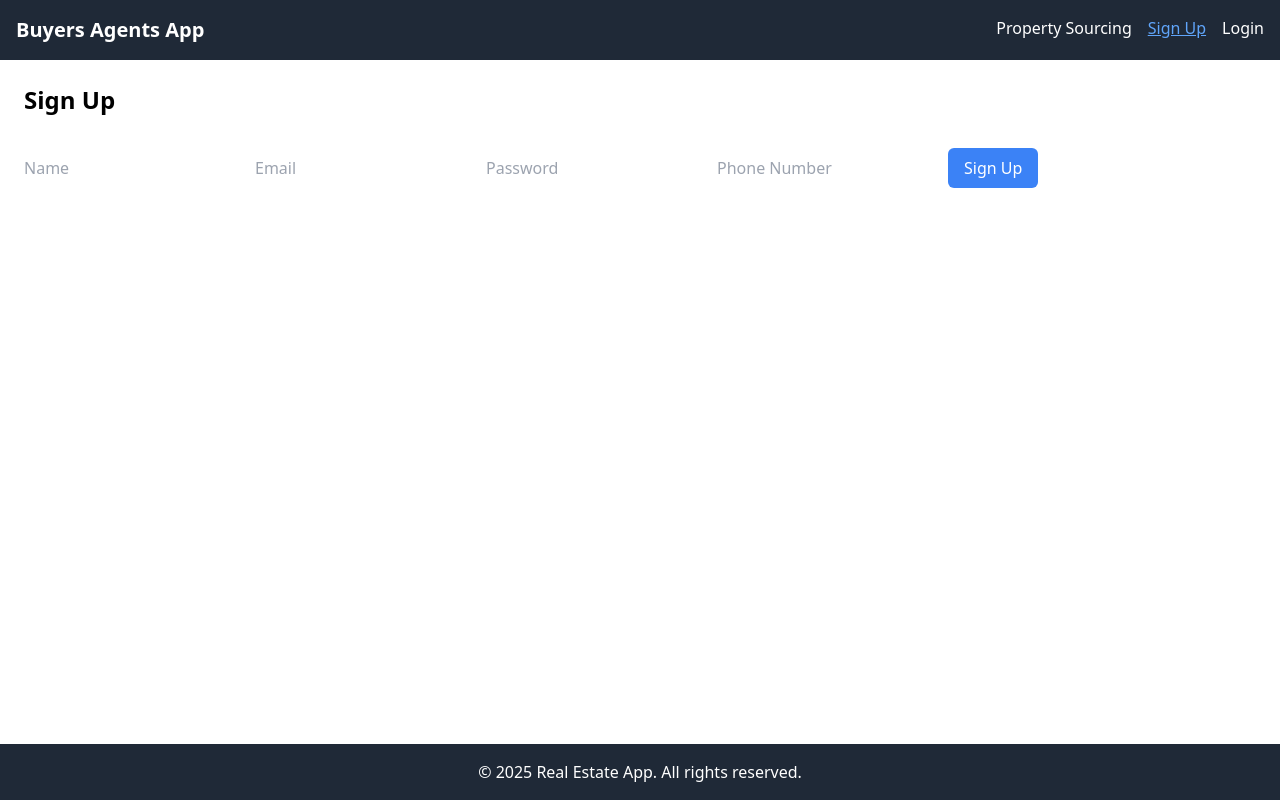
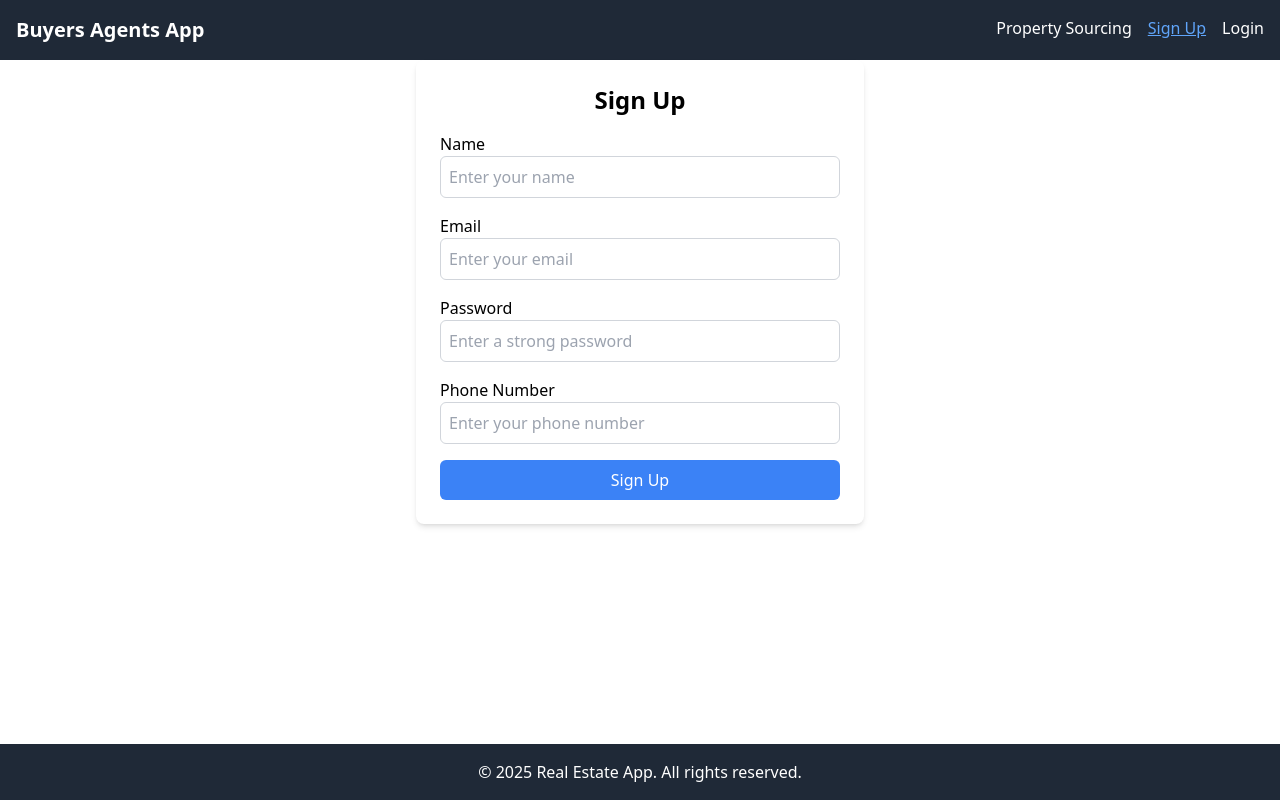
Before and after one commit to vishnoiamit82/real-estate-ui, a React (Create React App) app: page /signup in a window 1280 px wide. Built offline with nearby package versions, Linux system fonts and the light colour scheme; no server answers.

Commit message:
Deploy sign up form

```diff
--- a/src/components/SignupForm.js
+++ b/src/components/SignupForm.js
@@ -1,4 +1,3 @@
-// SignupForm.js
 import React, { useState } from 'react';
 import axiosInstance from '../axiosInstance';
 
@@ -10,6 +9,7 @@ const SignupForm = () => {
         phoneNumber: ''
     });
     const [message, setMessage] = useState('');
+    const [isSubmitting, setIsSubmitting] = useState(false);
 
     const handleChange = (e) => {
         setFormData({ ...formData, [e.target.name]: e.target.value });
@@ -17,6 +17,9 @@ const SignupForm = () => {
 
     const handleSubmit = async (e) => {
         e.preventDefault();
+        setIsSubmitting(true);
+        setMessage('');
+
         try {
             await axiosInstance.post(`${process.env.REACT_APP_API_BASE_URL}/signup`, formData);
             setMessage('Signup successful! You can now log in.');
@@ -24,19 +27,70 @@ const SignupForm = () => {
         } catch (error) {
             console.error('Signup error:', error);
             setMessage('Failed to sign up. Please try again.');
+        } finally {
+            setIsSubmitting(false);
         }
     };
 
     return (
-        <div className="container mx-auto p-6">
-            <h2 className="text-2xl font-bold mb-4">Sign Up</h2>
-            {message && <p className="mb-4">{message}</p>}
+        <div className="max-w-md mx-auto p-6 bg-white shadow-md rounded-lg">
+            <h2 className="text-2xl font-bold mb-4 text-center">Sign Up</h2>
+            {message && <p className="mb-4 text-center text-gray-700">{message}</p>}
             <form onSubmit={handleSubmit} className="space-y-4">
-                <input type="text" name="name" placeholder="Name" onChange={handleChange} required />
-                <input type="email" name="email" placeholder="Email" onChange={handleChange} required />
-                <input type="password" name="password" placeholder="Password" onChange={handleChange} required />
-                <input type="tel" name="phoneNumber" placeholder="Phone Number" onChange={handleChange} />
-                <button type="submit" className="px-4 py-2 bg-blue-500 text-white rounded-md">Sign Up</button>
+                <div>
+                    <label className="block font-medium">Name</label>
+                    <input
+                        type="text"
+                        name="name"
+                        value={formData.name}
+                        onChange={handleChange}
+                        required
+                        className="w-full p-2 border border-gray-300 rounded-md focus:outline-none focus:ring-2 focus:ring-blue-400"
+                        placeholder="Enter your name"
+                    />
+                </div>
+                <div>
+                    <label className="block font-medium">Email</label>
+                    <input
+                        type="email"
+                        name="email"
+                        value={formData.email}
+                        onChange={handleChange}
+                        required
+                        className="w-full p-2 border border-gray-300 rounded-md focus:outline-none focus:ring-2 focus:ring-blue-400"
+                        placeholder="Enter your email"
+                    />
+                </div>
+                <div>
+                    <label className="block font-medium">Password</label>
+                    <input
+                        type="password"
+                        name="password"
+                        value={formData.password}
+                        onChange={handleChange}
+                        required
+                        className="w-full p-2 border border-gray-300 rounded-md focus:outline-none focus:ring-2 focus:ring-blue-400"
+                        placeholder="Enter a strong password"
+                    />
+                </div>
+                <div>
+                    <label className="block font-medium">Phone Number</label>
+                    <input
+                        type="tel"
+                        name="phoneNumber"
+                        value={formData.phoneNumber}
+                        onChange={handleChange}
+                        className="w-full p-2 border border-gray-300 rounded-md focus:outline-none focus:ring-2 focus:ring-blue-400"
+                        placeholder="Enter your phone number"
+                    />
+                </div>
+                <button
+                    type="submit"
+                    className="w-full p-2 bg-blue-500 text-white rounded-md hover:bg-blue-600 disabled:bg-gray-400"
+                    disabled={isSubmitting}
+                >
+                    {isSubmitting ? 'Signing Up...' : 'Sign Up'}
+                </button>
             </form>
         </div>
     );
```
